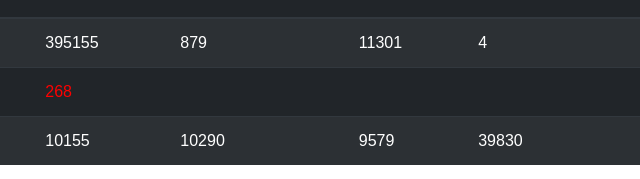
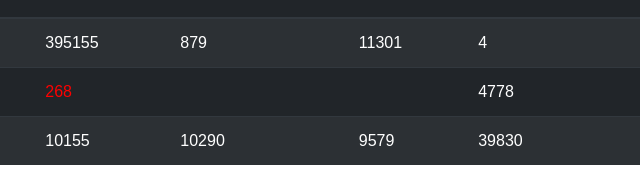
Before and after one commit to drjoeycadieux/covid-virus, a plain HTML site: page index.html in a window 1280 px wide. Shown: the part 732-911 px from the top of the page, 640-1280 px from the left. Drawn offline with nearby package versions, Linux system fonts and the light colour scheme.

Commit message:
nothing change.....

```diff
--- a/index.html
+++ b/index.html
@@ -7,6 +7,8 @@
 	<title>Covid-19 & Virology</title>
 	<link rel="stylesheet" href="https://maxcdn.bootstrapcdn.com/bootstrap/4.0.0/css/bootstrap.min.css" integrity="sha384-Gn5384xqQ1aoWXA+058RXPxPg6fy4IWvTNh0E263XmFcJlSAwiGgFAW/dAiS6JXm"
 	 crossorigin="anonymous">
+	<script src="https://cdnjs.cloudflare.com/ajax/libs/moment.js/2.29.1/moment.min.js" referrerpolicy="no-referrer">
+	</script>
 	<link rel="icon" type="image/png" href="assets/logo.png" />
 	<link href="style.css" rel="stylesheet" type="text/css" />
 </head>
@@ -43,7 +45,7 @@
 				<td style="color: red" id="positiveCases"></td>
 				<td></td>
 				<td></td>
-				<td></td>
+				<td id="totalDeath"></td>
 			</tr>
 			<tr>
 				<th scope="row">Ontario</th>
--- a/module/index.js
+++ b/module/index.js
@@ -2,6 +2,7 @@
  * @fileoverview Utilities for manipulating JavaScript code.
  * @author joey@tech-center.com (Joey Cadieux)
  */
+
 
 const dailyOverview = [{
 	date: '2021-09-10',
@@ -14,6 +15,7 @@ const dailyOverview = [{
 const dailyMontreal = [{
 	date: '2021-09-10',
 	positiveCases: 268,
+	totalDeath: 4778,
 }];
 
 
@@ -58,6 +60,8 @@ document.getElementById("newDeath1").innerHTML = dailyVirus[0].newDeath;
 // dailyOverview[1] would get the second object in braces.
 // adding '.cases', '.newCases', etc. gets the property you want.
 
+document.getElementById("totalDeath").innerHTML = dailyMontreal[0].totalDeath;
+
 document.getElementById("totalRecovered").innerHTML = dailyRecovered[0].totalRecovered;
 
 document.getElementById("vaccination").innerHTML = dailyVaccination[0].vaccination;
```
